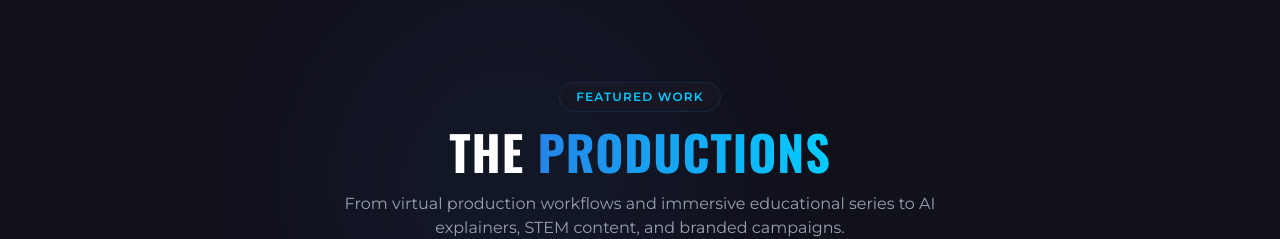
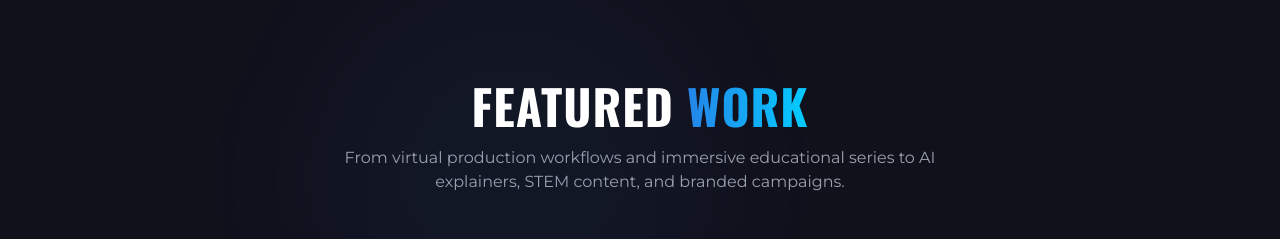
Before and after one commit to MrFascinate/Productions, a React (Vite) app: page / in a window 1280 px wide. Shown: the part 900-1139 px from the top of the page. Built offline with nearby package versions, Linux system fonts and the light colour scheme.

Commit message:
Replace "The Productions" heading with "Featured Work", remove pill badge
https://claude.ai/code/session_01BimEQPypbN79q41qdXAa9i

```diff
--- a/src/App.tsx
+++ b/src/App.tsx
@@ -402,9 +402,8 @@ function Productions() {
       <div className="absolute top-0 left-1/4 w-96 h-96 bg-blue/5 rounded-full blur-3xl" />
       <div className="max-w-7xl mx-auto px-4 relative">
         <motion.div ref={ref} initial={{ opacity: 0, y: 30 }} animate={inView ? { opacity: 1, y: 0 } : {}} className="text-center mb-12">
-          <span className="inline-block glass rounded-full px-4 py-1.5 text-xs font-semibold uppercase tracking-widest text-cyan mb-4">Featured Work</span>
           <h2 className="text-4xl sm:text-5xl font-bold text-white mb-4" style={{ fontFamily: 'Oswald' }}>
-            THE <span className="text-gradient">PRODUCTIONS</span>
+            FEATURED <span className="text-gradient">WORK</span>
           </h2>
           <p className="text-gray-400 max-w-2xl mx-auto">From virtual production workflows and immersive educational series to AI explainers, STEM content, and branded campaigns.</p>
         </motion.div>
```
